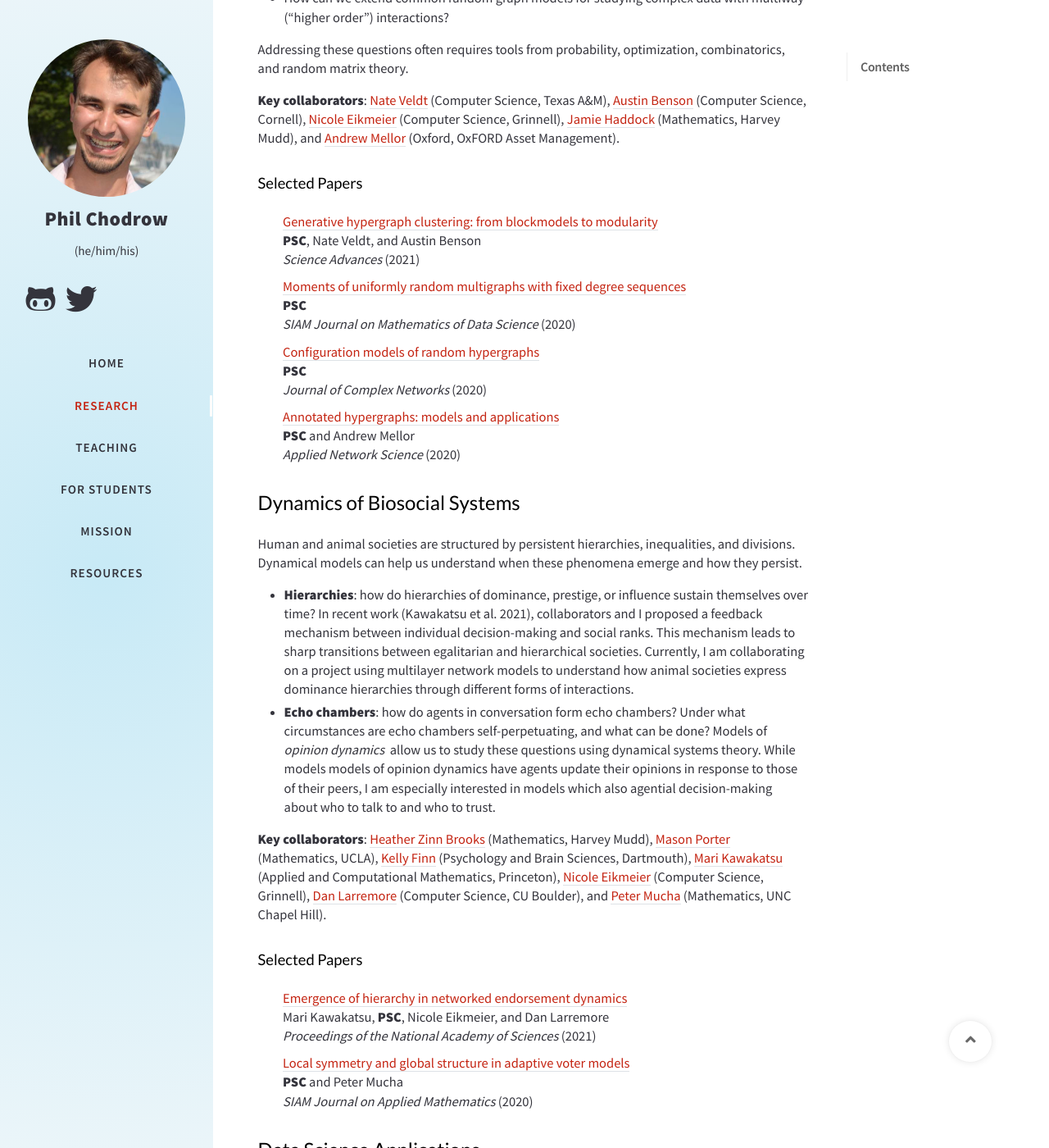
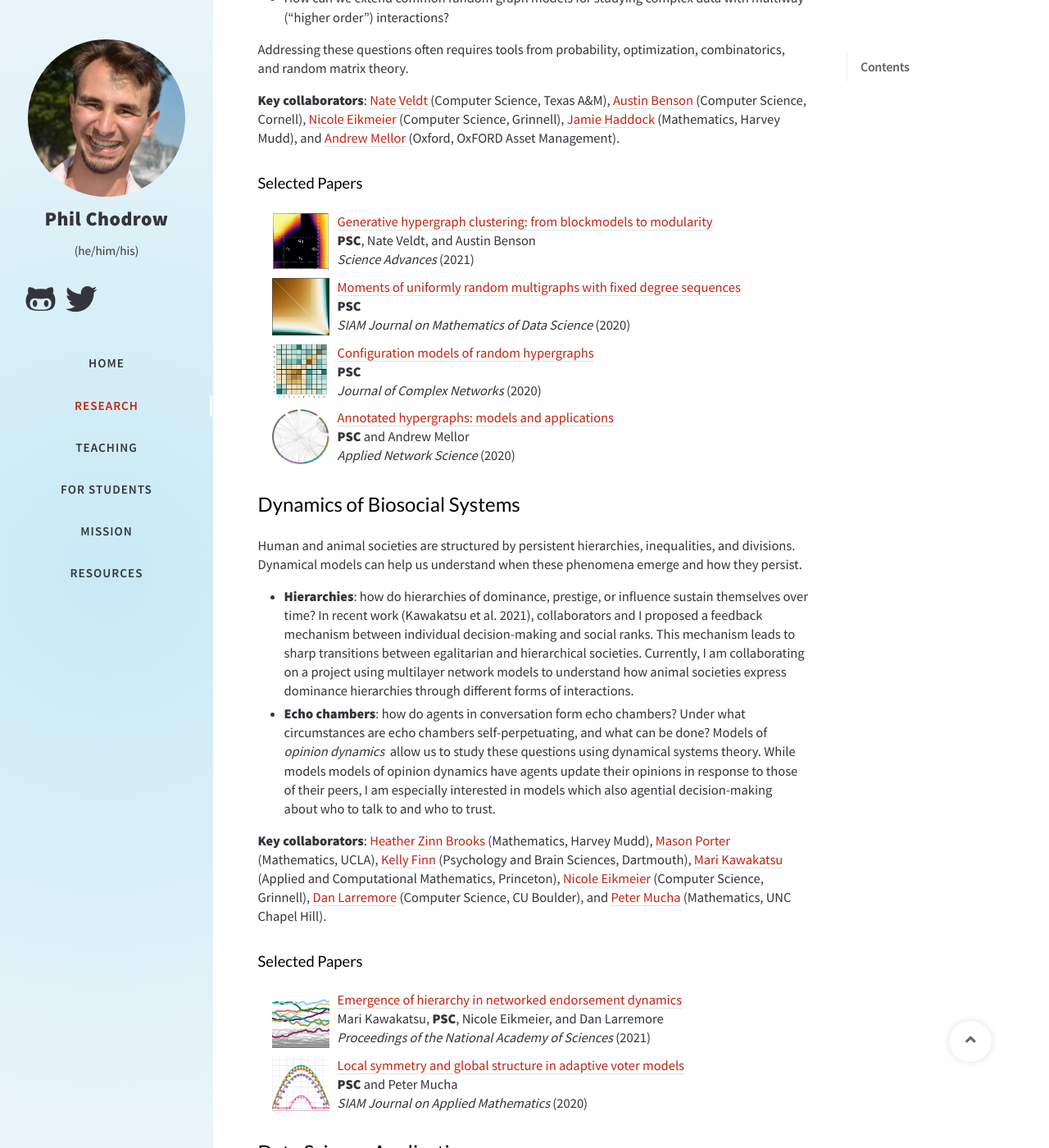
Before and after one commit to PhilChodrow/UCLA-website, a Jekyll site: the page built from _tabs/research.md, in a window 1280 px wide and 1400 px high, scrolled down 525 px. Shown: the whole window at 82% size. Built offline with Jekyll 4.4.1, drawn with Linux system fonts in a browser that asks for light colours; nearby versions of some CDN libraries; comment, search, counter and statistics services are not loaded; a style sheet for code colours, icons or effects is not loaded.

Commit message:
thumbnails for research page

```diff
--- a/_config.yml
+++ b/_config.yml
@@ -78,7 +78,7 @@ theme_mode:  light # [light|dark]
 img_cdn: ''
 
 # the avatar on sidebar, support local or CORS resources
-avatar: static/img/avatar.jpg
+avatar: assets/img/avatar.jpg
 
 # boolean type, the global switch for ToC in posts.
 toc: true
--- a/_sass/addon/commons.scss
+++ b/_sass/addon/commons.scss
@@ -1797,7 +1797,6 @@ img {
   background-color:red;
   display:table-cell;
   vertical-align: middle;
-
 }
 
 img {
@@ -1806,4 +1805,18 @@ img {
 
 .compress {
   padding: 0;
-}
+  padding-left: 10px;
+  display:inline-block;
+  width: 80%;
+}
+
+@media screen and (max-width: 600px) {
+
+  img .thumbnail { display: none; }
+
+}
+
+.thumbnail {
+  display:inline-block;
+  vertical-align:top;
+}
--- a/_tabs/research.md
+++ b/_tabs/research.md
@@ -32,35 +32,35 @@ Addressing these questions often requires tools from probability, optimization,
 
 <table style="width:100%">
   <tr>
-    <td></td>
     <td>
+      <div class="thumbnail">
+        <img src="/assets/img/thumbnails/detectability.png" width = 70>
+      </div>
         <div class="compress">
             <a href="https://advances.sciencemag.org/content/7/28/eabh1303">Generative hypergraph clustering: from blockmodels to modularity </a> <br>
             <b>PSC</b>, Nate Veldt, and Austin Benson <br>
             <i>Science Advances</i> (2021)
         </div>
     </td>
-    <td>
-        <!-- could eventually put images here -->
-    </td>
   </tr>
   <tr>
-    <td></td>
     <td>
+      <div class="thumbnail">
+        <img src="/assets/img/thumbnails/error_matrices.png" width = 70>
+      </div>
         <div class = "compress">
             <a href="https://epubs.siam.org/doi/abs/10.1137/19M1288772">Moments of uniformly random multigraphs with fixed degree sequences </a> <br>
             <b>PSC</b><br>
             <i>SIAM Journal on Mathematics of Data Science</i> (2020)
         </div>
     </td>
-    <td>
-    <!-- could eventually put images here -->
-    </td>
   </tr>
   <tr>
-    <td></td>
     <td>
-        <div>
+      <div class="thumbnail">
+        <img src="/assets/img/thumbnails/configuration-hypergraphs.png" width = 70>
+      </div>
+        <div class = "compress">
             <a href="https://academic.oup.com/comnet/article-abstract/8/3/cnaa018/5879929">Configuration models of random hypergraphs</a> <br>
             <b>PSC</b><br>
             <i>Journal of Complex Networks</i> (2020)
@@ -68,9 +68,11 @@ Addressing these questions often requires tools from probability, optimization,
     </td>
   </tr>
   <tr>
-    <td></td>
     <td>
-        <div>
+        <div class="thumbnail">
+          <img src="/assets/img/thumbnails/community.png" width = 70>
+        </div>
+        <div class="compress">
             <a href="https://link.springer.com/article/10.1007/s41109-020-0252-y">Annotated hypergraphs: models and applications</a> <br>
             <b>PSC</b> and Andrew Mellor<br>
             <i>Applied Network Science</i> (2020)
@@ -92,9 +94,11 @@ Human and animal societies are structured by persistent hierarchies, inequalitie
 
 <table style="width:100%">
   <tr>
-    <td></td>
     <td>
-        <div>
+      <div class="thumbnail">
+        <img src="/assets/img/thumbnails/math_phd_case_study_square.png" width = 70>
+      </div>
+        <div class="compress">
             <a href="https://www.pnas.org/content/118/16/e2015188118">Emergence of hierarchy in networked endorsement dynamics </a> <br>
             Mari Kawakatsu, <b>PSC</b>, Nicole Eikmeier, and Dan Larremore <br>
             <i>Proceedings of the National Academy of Sciences</i> (2021)
@@ -102,9 +106,11 @@ Human and animal societies are structured by persistent hierarchies, inequalitie
     </td>
   </tr>
   <tr>
-    <td></td>
     <td>
-        <div>
+      <div class="thumbnail">
+        <img src="/assets/img/thumbnails/avm.png" width = 70>
+      </div>
+        <div class="compress">
             <a href="https://epubs.siam.org/doi/pdf/10.1137/18M1232346?casa_token=st1ib1C3dRUAAAAA:u69ZSyBJVU-keaUQ6eO6wVKcM42DNeUReNMDWhVVT5pUDozAHYx8NnGz7iKZ4gX1gtMxGYMCucA">Local symmetry and global structure in adaptive voter models </a> <br>
             <b>PSC</b> and Peter Mucha <br>
             <i>SIAM Journal on Applied Mathematics</i> (2020)
@@ -123,9 +129,11 @@ I seek opportunities to contribute mathematical methods to the study of real-wor
 
 <table style="width:100%">
   <tr>
-    <td></td>
     <td>
-        <div>
+        <div class="thumbnail">
+          <img src="/assets/img/thumbnails/blank.png" width = 70>
+        </div>
+        <div class="compress">
             Space-based observational constraints on NO2 air pollution inequality from diesel traffic in major U.S. cities <br>
             Mary Angelique Demetillo, Colin Harkins, Brian McDonald, <b>PSC</b>, Kang Sun and Sally Pusede <br>
             <i>In review</i> (2021)
@@ -133,9 +141,11 @@ I seek opportunities to contribute mathematical methods to the study of real-wor
     </td>
   </tr>
   <tr>
-    <td></td>
     <td>
-        <div>
+        <div class="thumbnail">
+          <img src="/assets/img/thumbnails/structure-and-information.png" width = 70>
+        </div>
+        <div class="compress">
             <a href="https://www.pnas.org/content/pnas/114/44/11591.full.pdf">Structure and information in spatial segregation </a> <br>
             <b>PSC</b> <br>
             <i>Proceedings of the National Academy of Sciences</i> (2017)
@@ -143,9 +153,11 @@ I seek opportunities to contribute mathematical methods to the study of real-wor
     </td>
   </tr>
   <tr>
-    <td></td>
     <td>
-        <div>
+        <div class="thumbnail">
+          <img src="/assets/img/thumbnails/demand-and-congestion.png" width = 70>
+        </div>
+        <div class="compress">
             <a href="https://journals.plos.org/plosone/article?id=10.1371/journal.pone.0161738">Demand and congestion in multiplex transportation networks </a> <br>
             <b>PSC</b>, Zeyad al-Awwad, Shan Jiang and Marta González <br>
             <i>PLoS One</i> (2016)
```
Also changed, not shown: assets/img/thumbnails/avm.png (added), assets/img/thumbnails/blank.png (added), assets/img/thumbnails/community.png (added), assets/img/thumbnails/configuration-hypergraphs.png (added), assets/img/thumbnails/demand-and-congestion.png (added), assets/img/thumbnails/detectability.png (added), assets/img/thumbnails/error_matrices.png (added), assets/img/thumbnails/math_phd_case_study_square.png (added), assets/img/thumbnails/structure-and-information.png (added), static/img/avatar.jpg (deleted), static/img/cartoon-avatar-no-bg.png (deleted), 1 other file.
